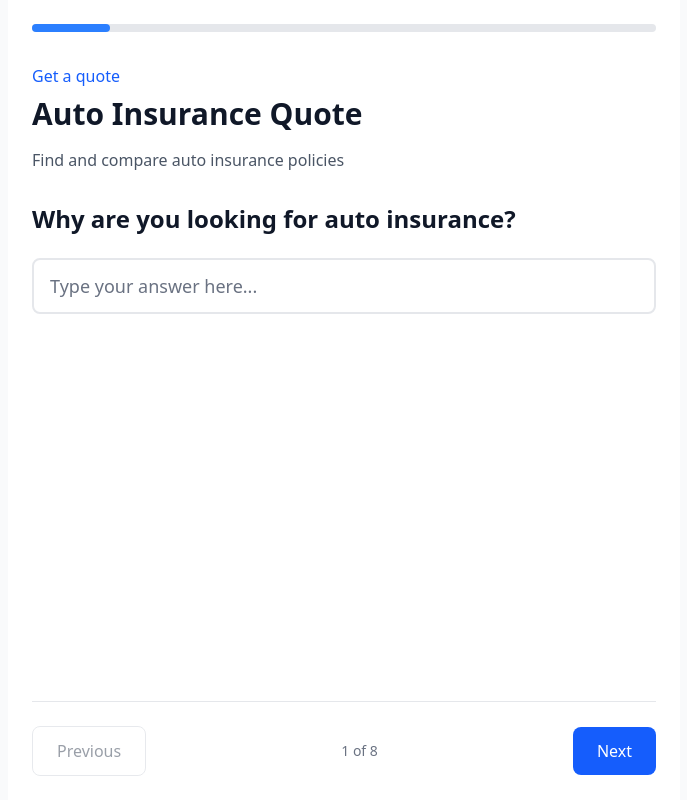
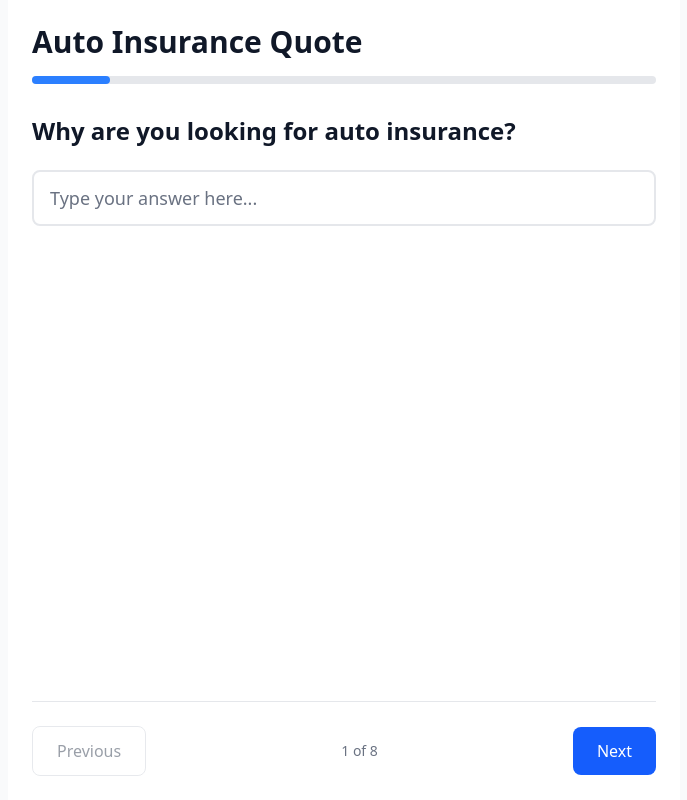
Before and after one commit to Amjad-722/svelte-typeFrom, a SvelteKit app: page / in a window 1280 px wide. Shown: the whole page, without its empty margins (296-983 px from the left). Built offline with nearby package versions, Linux system fonts and the light colour scheme.

Commit message:
updated title

```diff
--- a/src/component/dynamic-from.svelte
+++ b/src/component/dynamic-from.svelte
@@ -104,6 +104,8 @@
 </script>
 
 <div class="flex flex-col min-h-screen max-w-2xl mx-auto p-6 bg-white" role="form">
+    <h1 class="text-3xl font-bold text-gray-900 mb-4">{form.title}</h1>
+
   <!-- Progress Bar -->
   <div class="w-full h-2 bg-gray-200 rounded-full mb-8">
     <div
@@ -113,7 +115,7 @@
   </div>
 
   <!-- Form Header -->
-  <div class="mb-8">
+  <!-- <div class="mb-8">
     {#if form.caption}
       <p class="text-blue-600 font-medium mb-2">{form.caption}</p>
     {/if}
@@ -121,7 +123,7 @@
     {#if form.description}
       <p class="text-gray-600">{form.description}</p>
     {/if}
-  </div>
+  </div> -->
 
   <!-- Current Question -->
   <div class="flex-grow">
```
